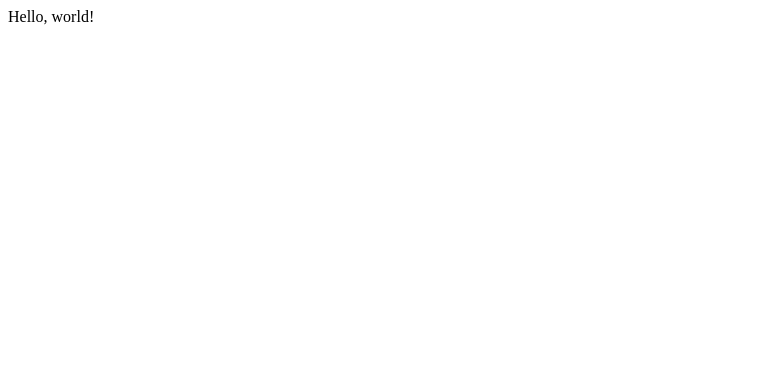
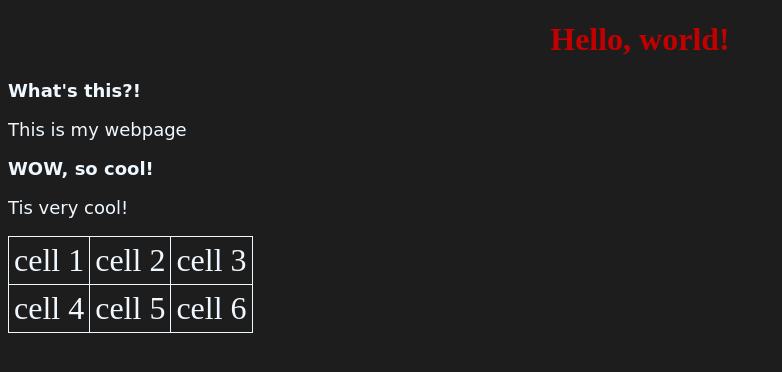
Before and after one commit to DaaTimon/Cs50, a plain HTML site: page Pset8/Web Track/Index.html in a window 1280 px wide. Shown: the whole page, without its empty margins (0-782 px from the left). Drawn offline with Linux system fonts and the light colour scheme.

Commit message:
Updated Index/Styles

```diff
--- a/Pset8/Web Track/Index.html
+++ b/Pset8/Web Track/Index.html
@@ -6,8 +6,28 @@
         <title>
             Hello!
         </title>
+<! body class links to the styles.css file for class stylings>
+        <link rel="stylesheet" href="styles.css">
     </head>
-    <body>
-        Hello, world!
+    <body class="background">
+        <h1 style="color:rgb(194, 0, 0); text-align: center;">Hello, world!</h1>
+<! class is used to define and or link multiple sections as similar in styling>
+        <h2 class="body">What's this?!</h2>
+        <p class="body">This is my webpage</p>
+        <h2 class="body">WOW, so cool!</h2>
+        <p class="body">Tis very cool!</p>
+<! tr is a table row (1 set per row) and td is a tables data >
+        <table style="color: aliceblue; font-size: xx-large;">
+            <tr>
+                <td>cell 1</td>
+                <td>cell 2</td>
+                <td>cell 3</td>
+            </tr>
+            <tr>
+                <td>cell 4</td>
+                <td>cell 5</td>
+                <td>cell 6</td>
+            </tr>
+        </table>
     </body>
 </html>
--- /dev/null
+++ b/Pset8/Web Track/styles.css
@@ -0,0 +1,25 @@
+.background
+{
+    background-color: rgb(29, 29, 29);
+}
+.body
+{
+    text-align: left;
+    color: aliceblue;
+    font-size: large;
+    font-family: cursive;
+}
+table
+{
+    border: 1px solid aliceblue;
+    border-collapse: collapse;
+    <! border adjusts size, type of line, and color while border collapse deletes border multiples >
+}
+td
+{
+    border: 1px solid aliceblue;
+    padding: 5px;
+    <! padding adds space around cell>
+}
+
+<! this kind of file can be used to standardize multiple pages with a similar styling format >
```
